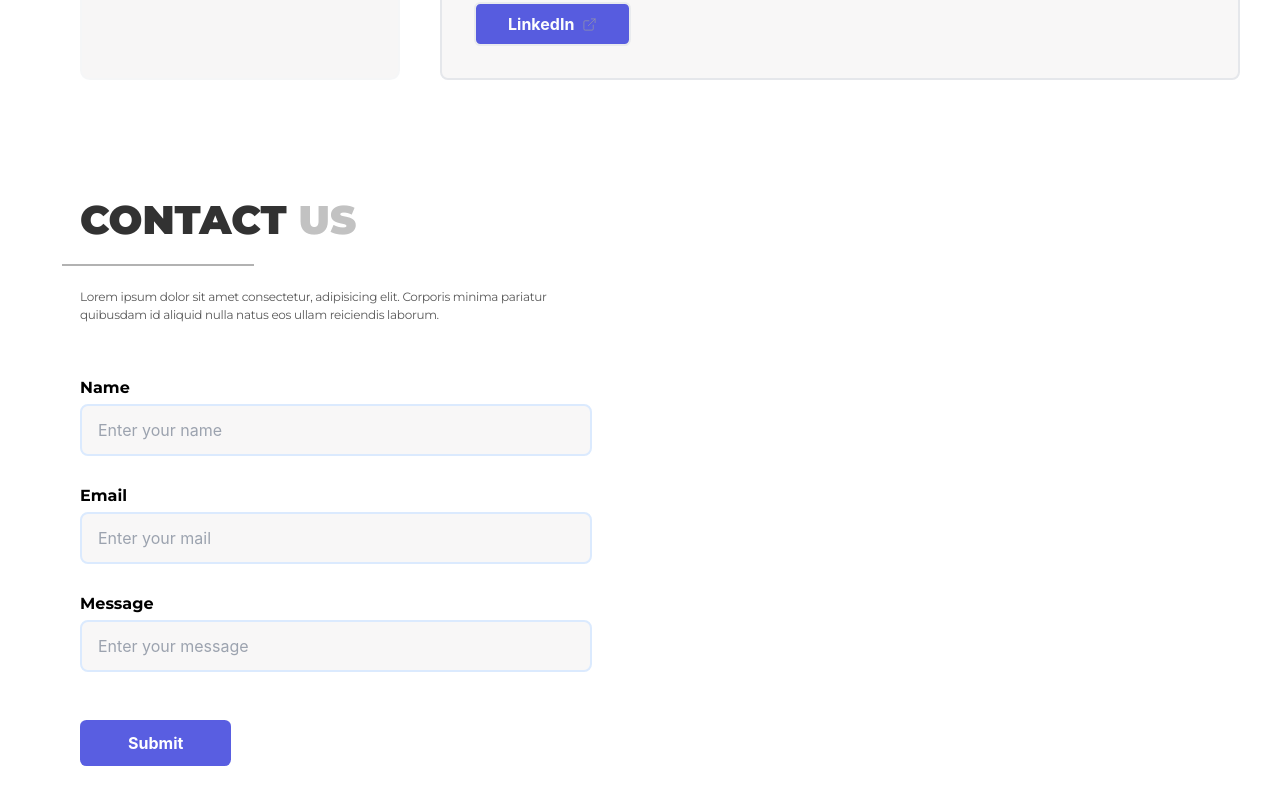
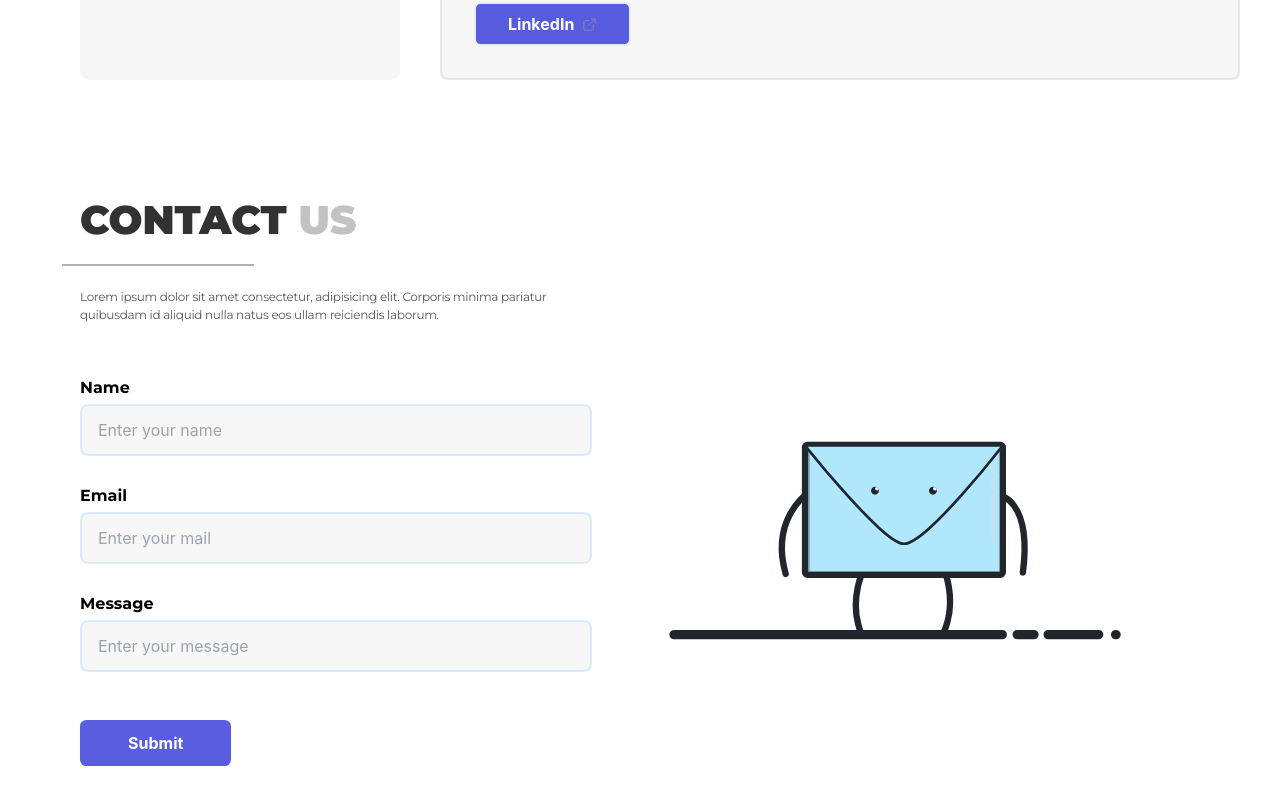
Before and after one commit to kshitijjj/Portfolio_v_1.1, a React (Create React App) app: page / in a window 1280 px wide. Shown: the part 2203-3003 px from the top of the page. Built offline with nearby package versions, Linux system fonts and the light colour scheme.

Commit message:
updated contact component

```diff
--- a/src/Components/Contact.jsx
+++ b/src/Components/Contact.jsx
@@ -4,7 +4,7 @@ import Lottie from 'lottie-react';
 
 const Contact = () => {
     return (
-        <div className="md:mt-[7rem] flex md:justify-between mt-[4.5rem] ">
+        <div className="md:mt-[7rem] flex flex-col-reverse md:flex-row md:justify-between mt-[4.5rem] ">
 
             <div className='flex flex-col'>
             <div>
@@ -34,12 +34,13 @@ const Contact = () => {
                 </div>
 
                 <button className=" bg-[#2229D8] opacity-75 font-bold text-[1rem] mt-[3rem]  text-center px-[3rem] py-[0.7rem] rounded-[0.4rem] text-white">Submit</button>
+
             </form>
             </div>
 
 
+            <Lottie className='md:h-[35rem] md:pr-[6rem] md:mt-[3rem]' animationData={animation} loop={true} ></Lottie>
 
-            {/* <Lottie className='h-[35rem] pr-[6rem] mt-[7rem]' animationData={animation} loop={true} ></Lottie>   */}
         </div>
 
 
```
